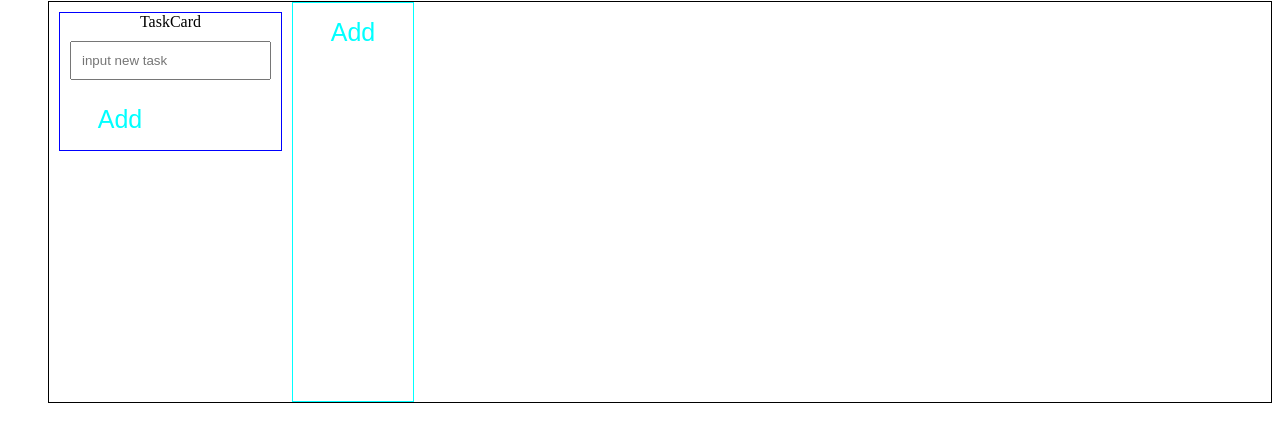
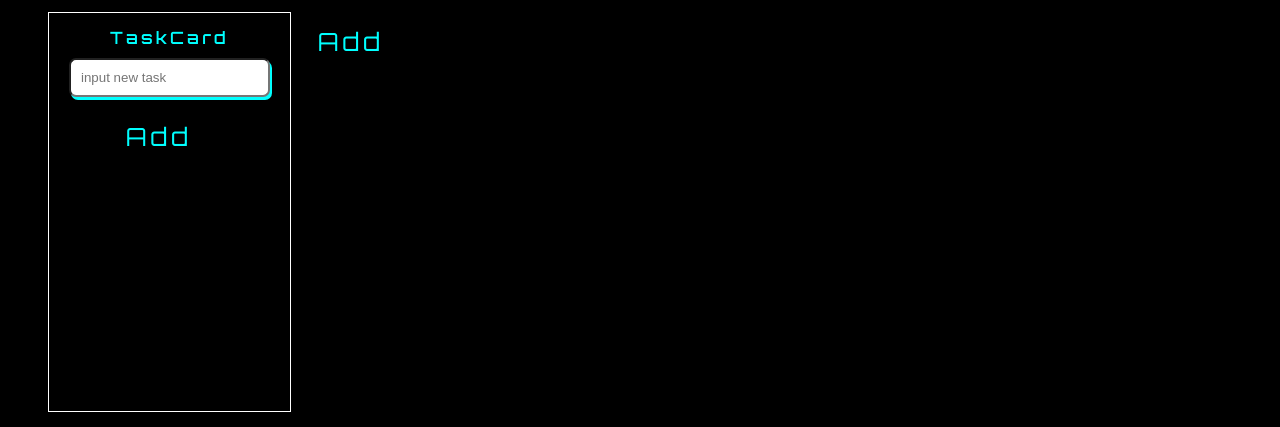
Before and after one commit to AleksandrSavelyev/cyberBoard, a website built with webpack: page src/index.html in a window 1280 px wide. Shown: the part 79-506 px from the top of the page. Built offline with nearby package versions, Linux system fonts and the light colour scheme; a web font is replaced by a local one.

Commit message:
edit-design

```diff
--- a/src/index.html
+++ b/src/index.html
@@ -3,7 +3,7 @@
 <head>
     <meta charset="UTF-8">
     <meta name="viewport" content="width=device-width, initial-scale=1.0">
-    <link href="https://fonts.googleapis.com/css2?family=Andika+New+Basic:ital@1&display=swap" rel="stylesheet">
+    <link href="https://fonts.googleapis.com/css2?family=Orbitron&display=swap" rel="stylesheet">
     <title>Document</title>
 </head>
 <body>
@@ -14,14 +14,14 @@
                 <div class="TaskCard">
                     <label for="Task" class="TaskC">TaskCard</label>
                     <input class="Taskcard" id="card" placeholder="input new task">
-                    <button class="AddTask" id="addTask">Add</button>
+                    <button class="Add__Task" id="addTask">Add</button>
                 </div>
             </div>
-            <div class="ButtonKeeper">
-                <button class="AddTask" id="addTask2">Add</button>
+            <div class="Button__keeper">
+                <button class="Add__Task2" id="addTask2">Add</button>
             </div>
         </div>
-
+    </div>
     </div>
 </body>
 </html>
--- a/src/index.js
+++ b/src/index.js
@@ -1 +1,10 @@
 import './style.less';
+import View from './view'
+
+function init () {
+    const view = new View();
+    view.init();
+    view.addColumnbButton.addEventListener("click", view.createListContainer);
+}
+
+init();
--- a/src/style.less
+++ b/src/style.less
@@ -1,13 +1,18 @@
+body {
+  display: grid;
+  background-color: black;
+}
+
 .Header {
   display: flex;
-  font-family: "Andika New Basic", sans-serif;
+  font-family: "Orbitron", sans-serif;
   color: aqua;
   justify-content: center;
+  letter-spacing: 4px;
 }
 
 .Container {
   display: flex;
-  border: 1px solid black;
   margin-left: 40px;
   height: 400px;
 }
@@ -15,22 +20,32 @@
 .TaskCard {
   display: flex;
   flex-direction: column;
-  height: 100%;
   margin: 10px;
-  border: solid 1px blue;
   height: fit-content;
+  // border: solid 1px white;
+  margin-top: 15px;
 }
 
 .TaskC {
   display: flex;
   justify-content: center;
+  color: aqua;
+  letter-spacing: 4px;
+  font-weight: bold;
+  font-family: "Orbitron", sans-serif;
+}
+.Tasks {
+  border: 1px solid white;
 }
 
 .Taskcard {
   padding: 10px;
   margin: 10px;
+  box-shadow: 2px 3px aqua;
+  border-radius: 7px;
+  outline: none;
 }
-.AddTask {
+#addTask {
   border: solid 1px red;
   margin: 10px;
   outline: none;
@@ -38,29 +53,31 @@
   height: 40px;
   width: 100px;
   border-radius: 5px;
+  letter-spacing: 4px;
   background: transparent;
   color: aqua;
   font-size: 25px;
   transition: all 0.5s;
   z-index: 1;
+  font-family: "Orbitron", sans-serif;
+  justify-content: center;
+  margin-left: 50px;
 }
 
-.AddTask::before {
+#addTask::before {
   content: "";
-  height: 60px;
-  width: 80px;
+  height: 20px;
+  width: 50px;
   border-radius: 150px;
   display: inline-block;
   position: absolute;
-  //   top: 50%;
-  //   left: 50%;
   transform: translate(-50%, -59%);
   filter: blur(30px);
   pointer-events: none;
   z-index: -1;
 }
 
-.AddTask:hover::before {
+#addTask:hover::before {
   animation: slide 10s 0s linear;
   background: linear-gradient(
     to right,
@@ -73,7 +90,7 @@
   background-size: 500%;
   background-position: left;
 }
-.AddTask:hover {
+#addTask:hover {
   animation: slide 10s 0s infinite linear;
   background: linear-gradient(
     to right,
@@ -96,6 +113,66 @@
   }
 }
 
-.ButtonKeeper {
-  border: 1px solid aqua;
+#addTask2 {
+  border: solid 1px red;
+  margin: 10px;
+  outline: none;
+  border: none;
+  height: 40px;
+  width: 100px;
+  border-radius: 5px;
+  letter-spacing: 4px;
+  background: transparent;
+  color: aqua;
+  font-size: 25px;
+  transition: all 0.5s;
+  z-index: 1;
+  font-family: "Orbitron", sans-serif;
+  justify-content: center;
 }
+
+#addTask2::before {
+  content: "";
+  height: 20px;
+  width: 50px;
+  border-radius: 150px;
+  display: inline-block;
+  position: absolute;
+  transform: translate(-50%, -59%);
+  filter: blur(30px);
+  pointer-events: none;
+  z-index: -1;
+}
+
+#addTask2:hover::before {
+  animation: slide 10s 0s linear;
+  background: linear-gradient(
+    to right,
+    #ffffe0,
+    #ff899b,
+    #b0ff90,
+    #37ffff,
+    #ffffe0
+  );
+  background-size: 500%;
+  background-position: left;
+}
+
+#addTask2:hover {
+  animation: slide 10s 0s infinite linear;
+  background: linear-gradient(
+    to right,
+    #ffffe0,
+    #ff899b,
+    #b0ff90,
+    #37ffff,
+    #ffffe0
+  );
+  background-size: 500%;
+  background-position: left;
+  color: black;
+}
+
+#addTask2 {
+  margin-left: 50px 10px 10px 10px;
+}
--- /dev/null
+++ b/src/view.js
@@ -0,0 +1,121 @@
+import './style.less';
+
+class View {
+    constructor(){
+        this.root = null;
+        this.header = null;
+        this.allTasks = null;
+        this.taskCard = null;
+        this.taskAddButton = null;
+        this.boardContainer = null;
+        this.addColumnbButton = null;
+
+    }
+
+    init = () => {
+        this.root = document.getElementById('root');
+        this.boardContainer = this.createDiv({
+            className: 'Container',
+        });
+        this.allTasks = this.createDiv({
+            className: 'Tasks',
+        });
+        const buttonKeeper = this.createDiv({
+            className: 'Button__keeper',
+        });
+        this.addColumnbButton = this.createButton({
+            id: 'addTask2',
+            className: 'Add__Task',
+            buttonText: '+ Add another list',
+        });
+        this.header = this.createHeader({
+            id: 'header',
+            className: 'header',
+            headerText: 'CYBER BOARD',
+        });
+
+        buttonKeeper.append(this.addColumnbButton);
+        this.boardContainer.append(this.allTasks);
+        this.boardContainer.append(buttonKeeper);
+        this.root.append(this.header);
+        this.root.append(this.boardContainer);
+    }
+
+    createTaskContainer = () => {
+        this.taskCard = this.createDiv({
+            className: 'Task__Card',
+        });
+        const label = this.createLabel({
+            className: 'TaskC',
+            labelText: 'TaskCard',
+        });
+        const textInput = this.createInput({
+            id: 'card',
+            className: 'Taskcard',
+            placeholder: 'Input new task',
+        });
+        this.taskAddButton = this.createButton({
+            id: 'addTask',
+            className: 'Add__Task',
+            buttonText: '+ Add new task',
+        });
+
+        this.taskCard.append(label);
+        this.taskCard.append(textInput);
+        this.taskCard.append(this.taskAddButton);
+        this.allTasks.append(this.taskCard);
+    }
+
+    createDiv = props => {
+        const div = document.createElement('div');
+
+        props.className && (div.className = props.className);
+        props.divText && (div.innerText = props.divText);
+        props.id && (div.id = props.id);
+
+        return div;
+    }
+
+    createButton = props => {
+        const button = document.createElement('button');
+
+        props.className && (button.className = props.className);
+        props.buttonText && (button.innerText = props.buttonText);
+        props.id && (button.id = props.id);
+
+        return button;
+    }
+
+    createHeader = props => {
+        const h1 = document.createElement('h1');
+
+        props.className && (h1.className = props.className);
+        props.headerText && (h1.innerText = props.headerText);
+        props.id && (h1.id = props.id);
+
+        return h1;
+    }
+
+    createInput = props => {
+        const input = document.createElement('input');
+
+        props.className && (input.className = props.className);
+        props.placeholder && (input.placeholder = props.placeholder);
+        props.id && (input.id = props.id);
+
+        return input;
+    }
+
+    createLabel = props => {
+        const label = document.createElement('label');
+
+        props.className && (label.className = props.className);
+        props.labelText && (label.innerText = props.labelText);
+        props.id && (lable.id = props.id);
+
+        return label;
+    }
+
+}
+
+export default View;
```
